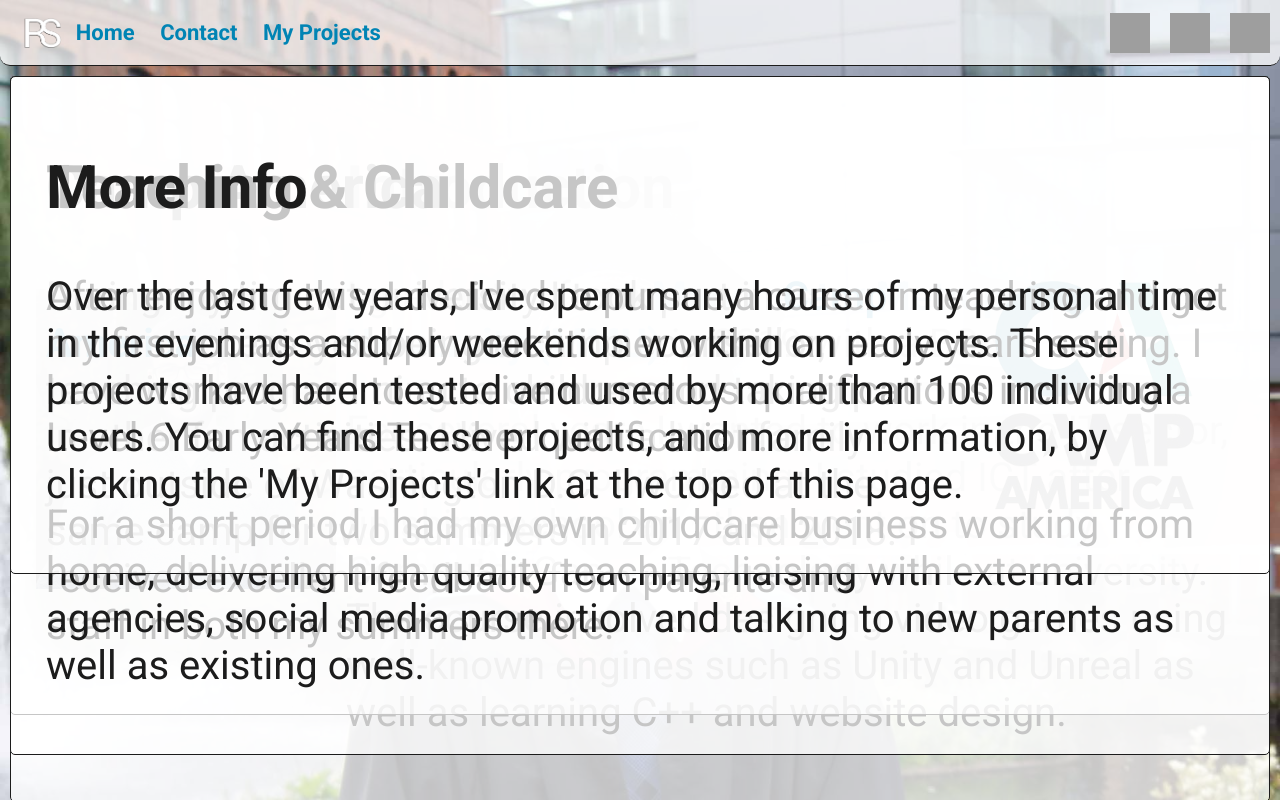
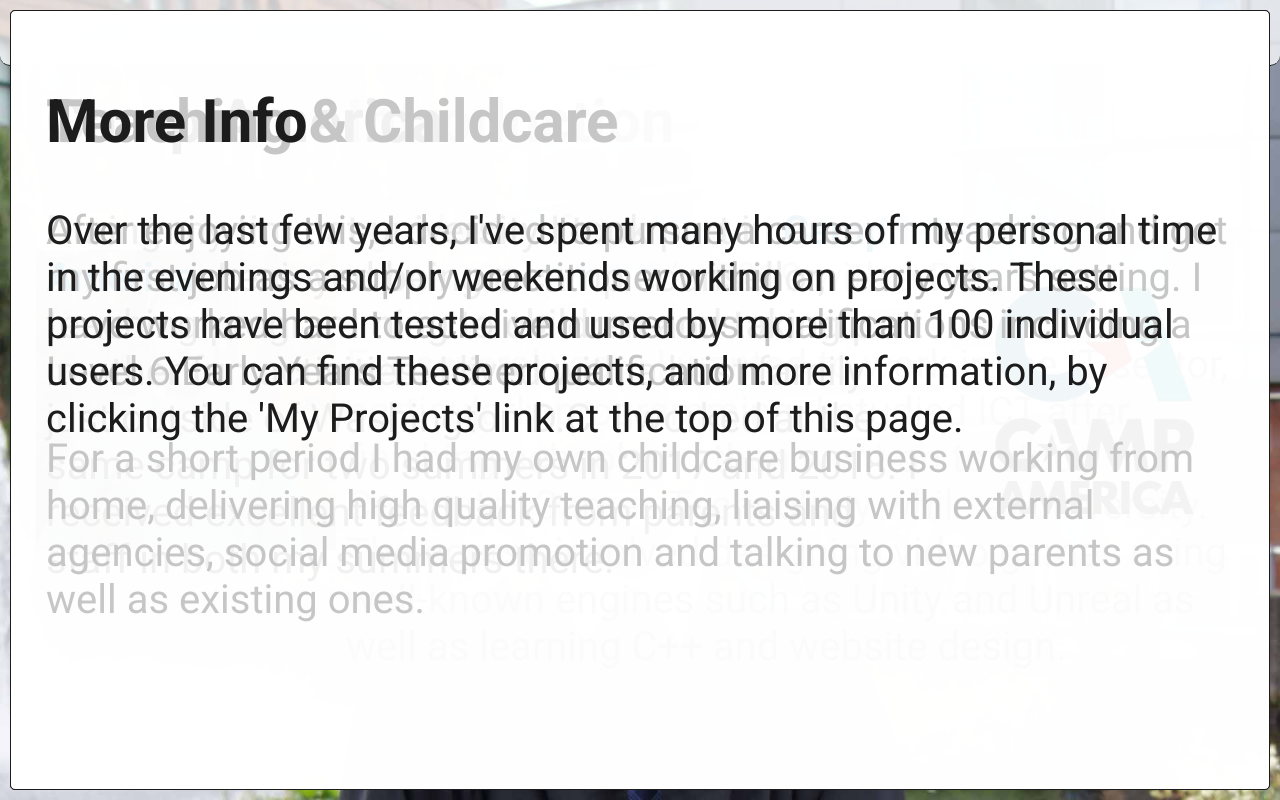
Before and after one commit to SimmsRyan97/lmonsol.github.io, a PHP site: page /about-me.html in a window 1280 px wide. Run offline with PHP 8.4, Linux system fonts and the light colour scheme; grey boxes are pictures that could not be loaded.

Commit message:
Update defaultStyle.css

```diff
--- a/css/defaultStyle.css
+++ b/css/defaultStyle.css
@@ -207,6 +207,8 @@ a.dark {
     align-items: center;
 	position: fixed;
 	overflow-y: scroll;
+	top: 0;
+	bottom: 0;
 }
 
 .wrapper.dark {
```
